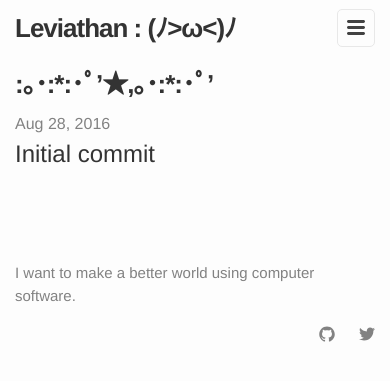
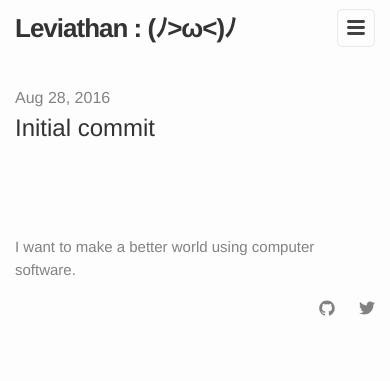
Before and after one commit to kohgpat/kohgpat.github.io, a Jekyll site: the page built from index.html, in a window 390 px wide. Shown: the top 381 px of the page. Built offline with Jekyll 4.4.1, drawn with Linux system fonts in a browser that asks for light colours.

Commit message:
Fix site title on mobile

```diff
--- a/_sass/leviathan/_layout.scss
+++ b/_sass/leviathan/_layout.scss
@@ -13,6 +13,8 @@
   letter-spacing: -1px;
   margin-bottom: 0;
   float: left;
+  max-height: 56px;
+  overflow: hidden;
 
   &,
   &:visited {
```
